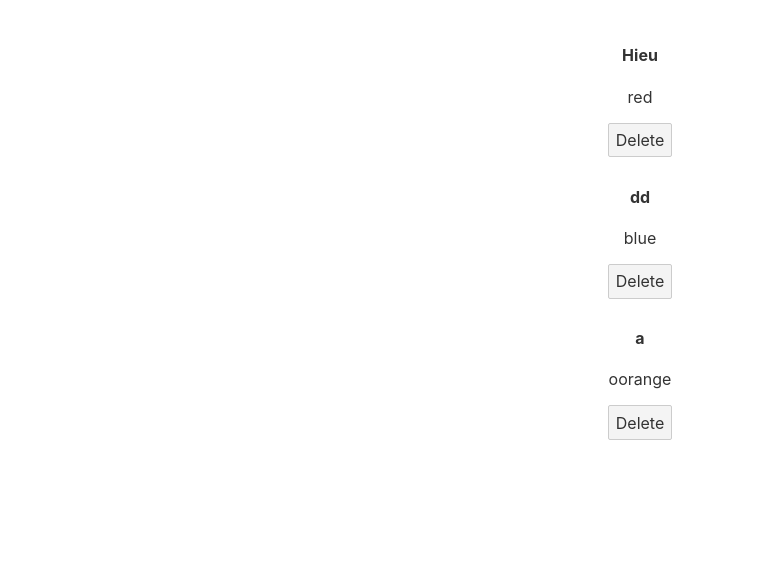
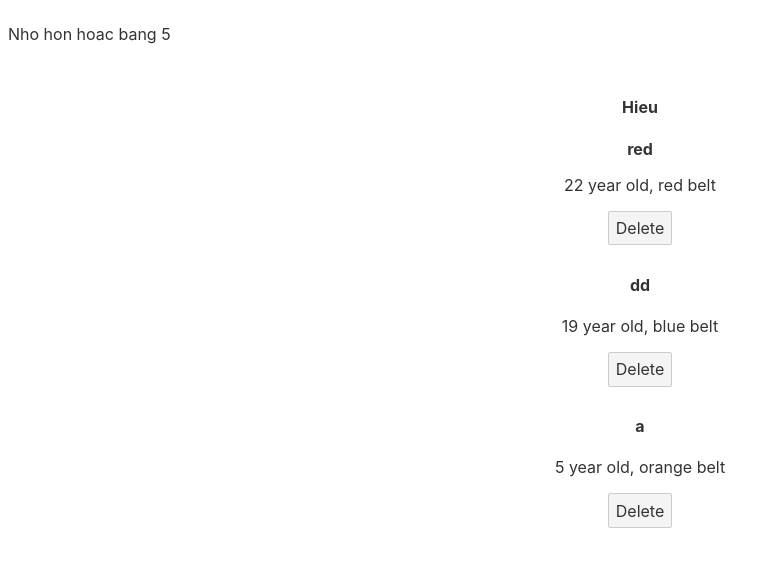
Before and after one commit to HieuKma/Svelte-basic, a Svelte app: page / in a window 1280 px wide. Shown: the top 566 px of the page, without its empty margins (0-779 px from the left). Built offline with nearby package versions, Linux system fonts and the light colour scheme.

Commit message:
add: Conditionals

```diff
--- a/src/App.svelte
+++ b/src/App.svelte
@@ -2,18 +2,31 @@
 	let people = [
 		{ id: 1, name: 'Hieu', color: 'red', age: 22 },
 		{ id: 2, name: 'dd', color: 'blue', age: 19 },
-		{ id: 3, name: 'a', color: 'oorange', age: 5 },
+		{ id: 3, name: 'a', color: 'orange', age: 5 },
 	]
 
 	let handleClick = (id) => {
 		people = people.filter(item => item.id !== id)
 	}
+
+	let number = 5;
 </script>
+
+{#if number > 20}
+	<p>Lon hon 20</p>
+{:else if number > 5}
+	<p>Lon hon 5</p>
+{:else}
+	<p>Nho hon hoac bang 5</p>
+{/if}
 
 <main>
 	{#each people as person (person.id)}
 		<h4>{person.name}</h4>
-		<p>{person.color}</p>
+		{#if person.color === 'red' }
+			<p><strong>{person.color}</strong></p>
+		{/if}
+		<p>{person.age} year old, {person.color} belt</p>
 		<button on:click={handleClick(person.id)}>Delete</button>
 	{:else}
 		<p>There are no people to show...</p>
```
